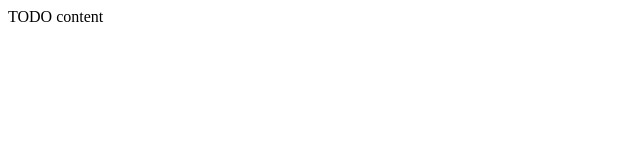
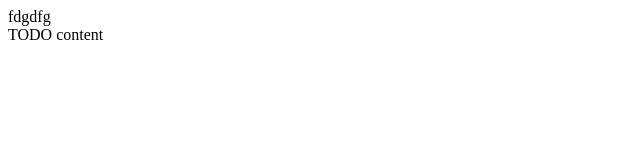
Before and after one commit to AlaksandarS/11, a plain HTML site: page public_html/index.html in a window 1280 px wide. Shown: the whole page, without its empty margins (0-640 px from the left). Drawn offline with Linux system fonts and the light colour scheme.

Commit message:
jnikjiui_2

```diff
--- a/public_html/index.html
+++ b/public_html/index.html
@@ -11,6 +11,7 @@ and open the template in the editor.
         <meta name="viewport" content="width=device-width, initial-scale=1.0">
     </head>
     <body>
+        fdgdfg
         <div>TODO  content</div>
     </body>
 </html>
```
